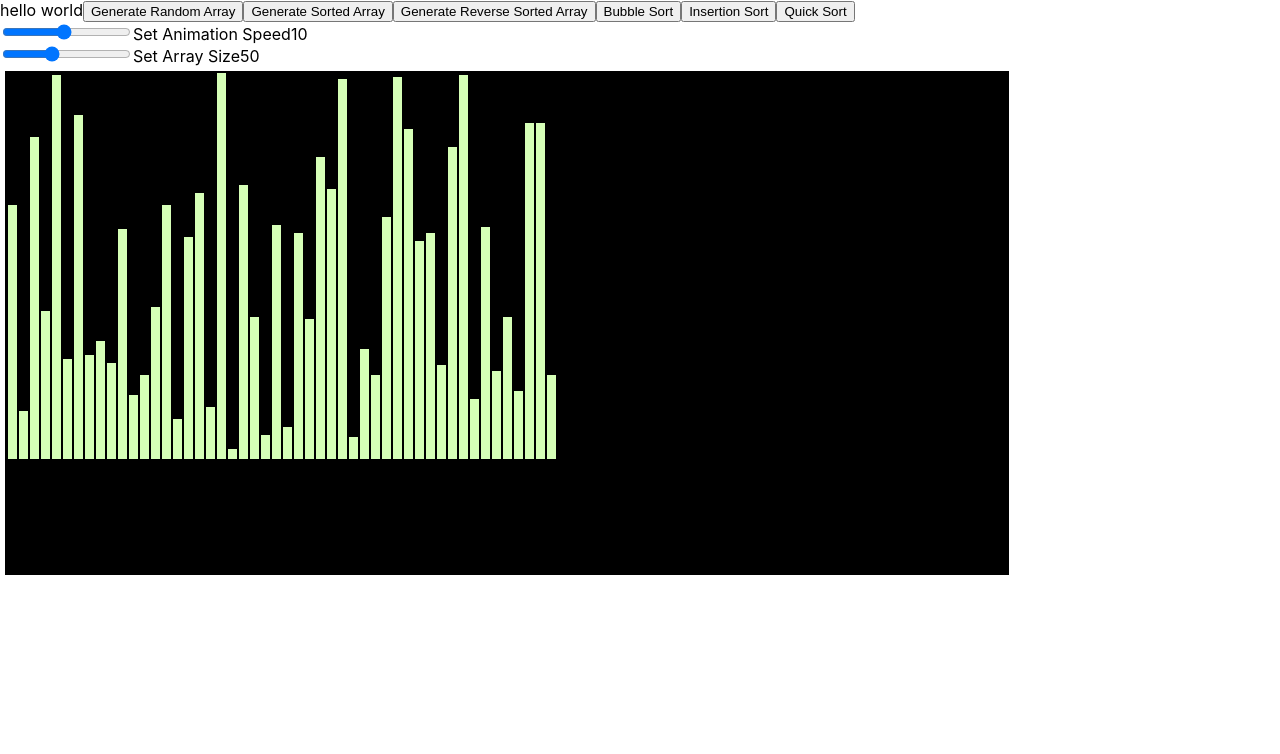
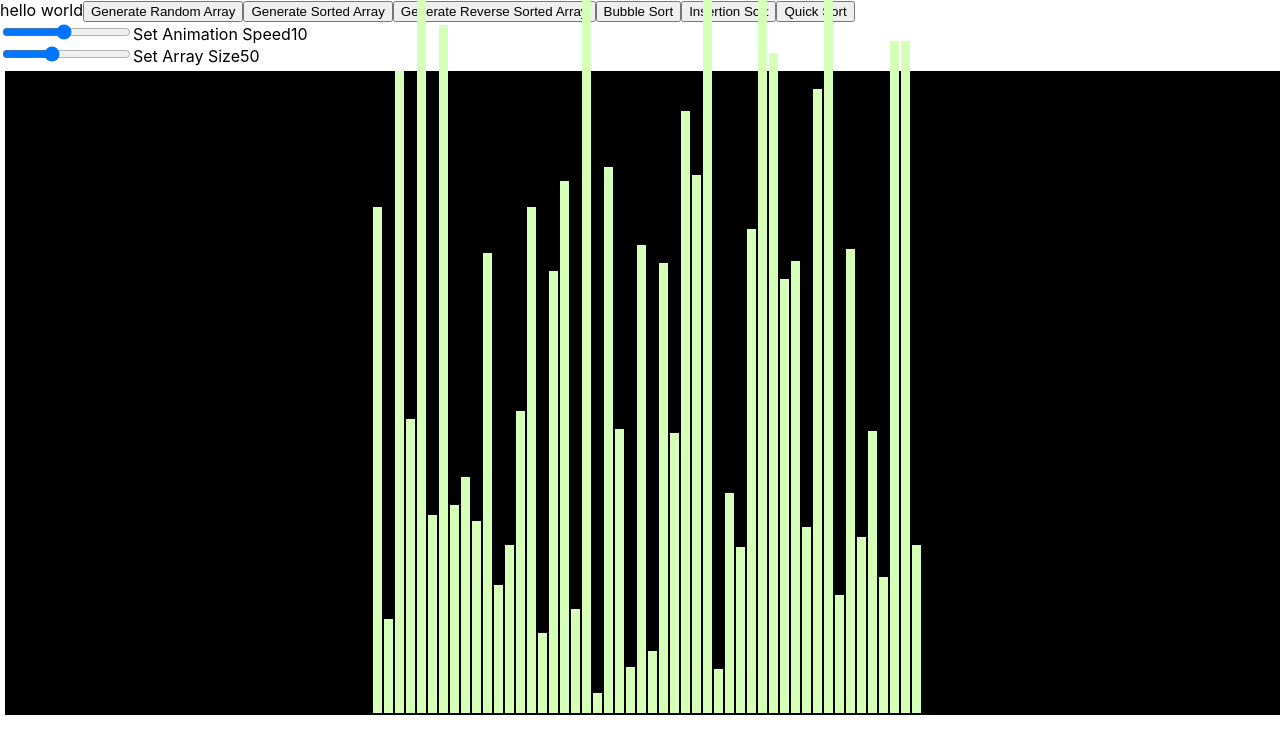
Before and after one commit to allanx1ng/sorting-visualizer, a React (Create React App) app: page / in a window 1280 px wide. Shown: the top 754 px of the page. Built offline with nearby package versions, Linux system fonts and the light colour scheme.

Commit message:
styling changes

```diff
--- a/src/Components/SortingVisualizer.js
+++ b/src/Components/SortingVisualizer.js
@@ -47,7 +47,7 @@ const SortingVisualizer = () => {
   const generateRandomArray = () => {
     let temp = []
     for (let i = 0; i < arraySize; i++) {
-      temp.push(generateRandomNumber(1, 200))
+      temp.push(generateRandomNumber(1, 400))
     }
     setArray(temp)
     console.log(array)
@@ -57,7 +57,7 @@ const SortingVisualizer = () => {
   const generateSortedArray = () => {
     let temp = []
     for (let i = 0; i < arraySize; i++) {
-      temp.push(2*(i+1))
+      temp.push(4*(i+1))
     }
     setArray(temp)
     console.log(array)
@@ -67,7 +67,7 @@ const SortingVisualizer = () => {
   const generateReverseSortedArray = () => {
     let temp = []
     for (let i = 0; i < arraySize; i++) {
-      temp.push(2*(arraySize-i))
+      temp.push(4*(arraySize-i))
     }
     setArray(temp)
     console.log(array)
@@ -168,20 +168,20 @@ const SortingVisualizer = () => {
       hello world
       {/* GENERATE RANDOM ARRAY */}
       <button onClick={() => {
-        (arrayType == "Random") ? generateRandomArray() : setType("Random")             //Random array button
+        (arrayType === "Random") ? generateRandomArray() : setType("Random")             //Random array button
 
       }} disabled={performingAction}>
         Generate Random Array
       </button>
       {/* GENERATE SORTED ARRAY */}
       <button onClick={() => {
-        (arrayType == "Sorted") ? generateSortedArray() : setType("Sorted")             //Sorted array button
+        (arrayType === "Sorted") ? generateSortedArray() : setType("Sorted")             //Sorted array button
       }} disabled={performingAction}>
         Generate Sorted Array
       </button>
       {/* GENERATE REVERSE SORTED ARRAY */}
       <button onClick={() => {
-       (arrayType == "Reverse") ? generateReverseSortedArray() : setType("Reverse")     //Reverse sorted array button
+       (arrayType === "Reverse") ? generateReverseSortedArray() : setType("Reverse")     //Reverse sorted array button
 
       }} disabled={performingAction}>
         Generate Reverse Sorted Array
--- a/src/css/SortingVisualizer.css
+++ b/src/css/SortingVisualizer.css
@@ -1,17 +1,18 @@
 .histogram {
     margin: 5px;
-    width: 1000px;
-    height: 500px;
+    width: 100vw;
+    height: 80vh;
     border-width: 2px;
     border-color: #000;
     background-color: #000;
     border-style: solid;
     justify-content: center;
+    display: flex;
+    transform: scaleY(-1);
 }
 
 .histbar {
     width: 9px;
     background-color: #d6ffb7;
     margin: 0 1px;
-    display: inline-block;
 }
```
